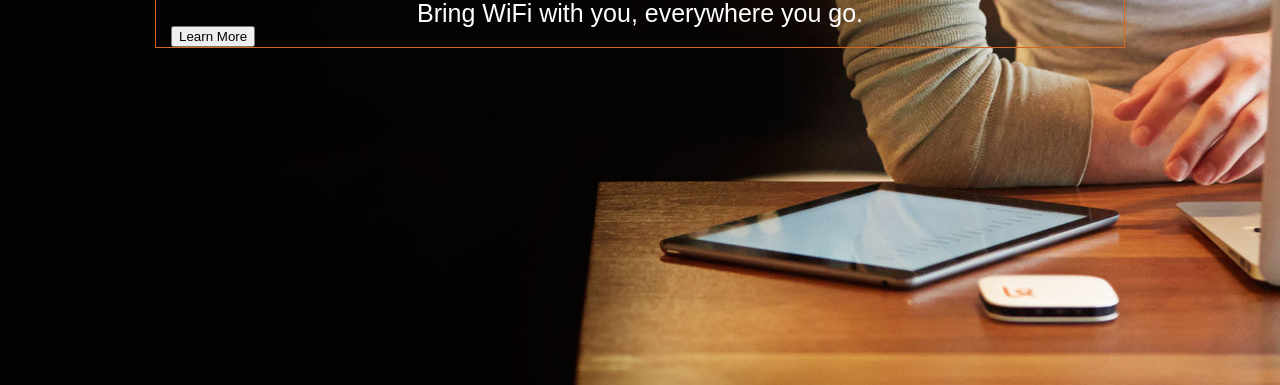
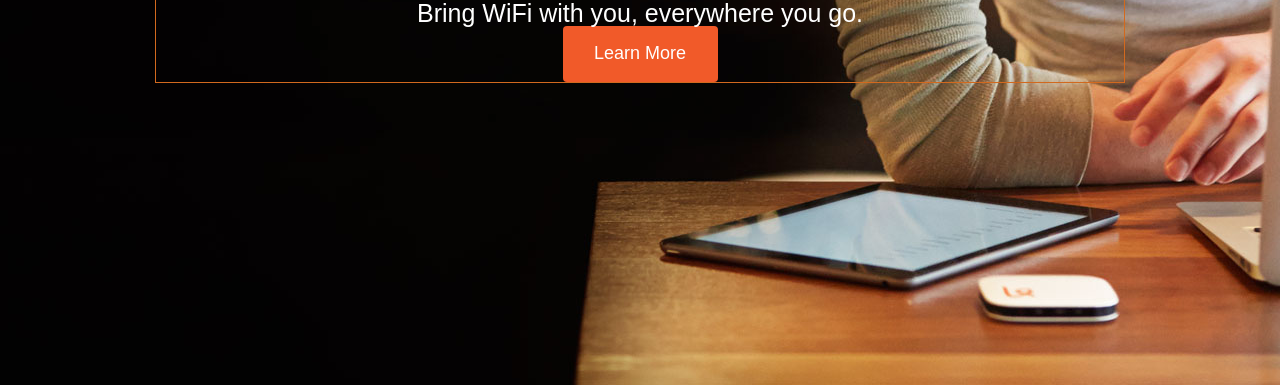
Before and after one commit to gabeaustin/fewd_landing_page_clone, a plain HTML site: page index.html in a window 1280 px wide. Shown: the part 420-805 px from the top of the page. Drawn offline with Linux system fonts and the light colour scheme.

Commit message:
add styling for button

```diff
--- a/css/style.css
+++ b/css/style.css
@@ -141,3 +141,24 @@ body {
   margin-top: 1.25rem;
   font-size: 1.563rem;
 }
+
+.big-button {
+  text-shadow: none;
+  border-style: none;
+  border-radius: 4px;
+  padding: 16px 26px;
+  line-height: 1.33;
+  color: #fff;
+  width: 9.688rem;
+  background-color: #f15a29;
+  border-color: #f15a29;
+  font-size: 1.125rem;
+  display: block; /* center button */
+  margin: 0 auto; /* center button */
+}
+
+.big-button:hover {
+  background-color: #d9400e;
+  border-color: #cf3d0e;
+  cursor: pointer;
+}
--- a/index.html
+++ b/index.html
@@ -26,7 +26,7 @@
     <div class="content">
       <h1>Introducing Karma</h1>
       <h3>Bring WiFi with you, everywhere you go.</h3>
-      <button>Learn More</button>
+      <button class="big-button">Learn More</button>
     </div>
   </section>
 
```
